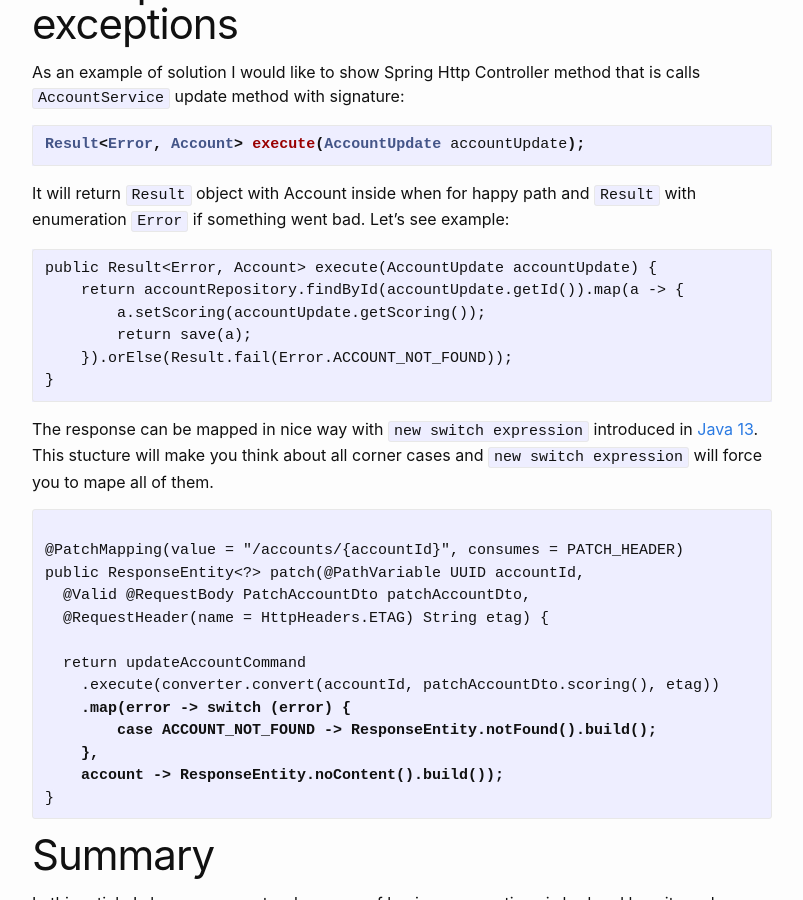
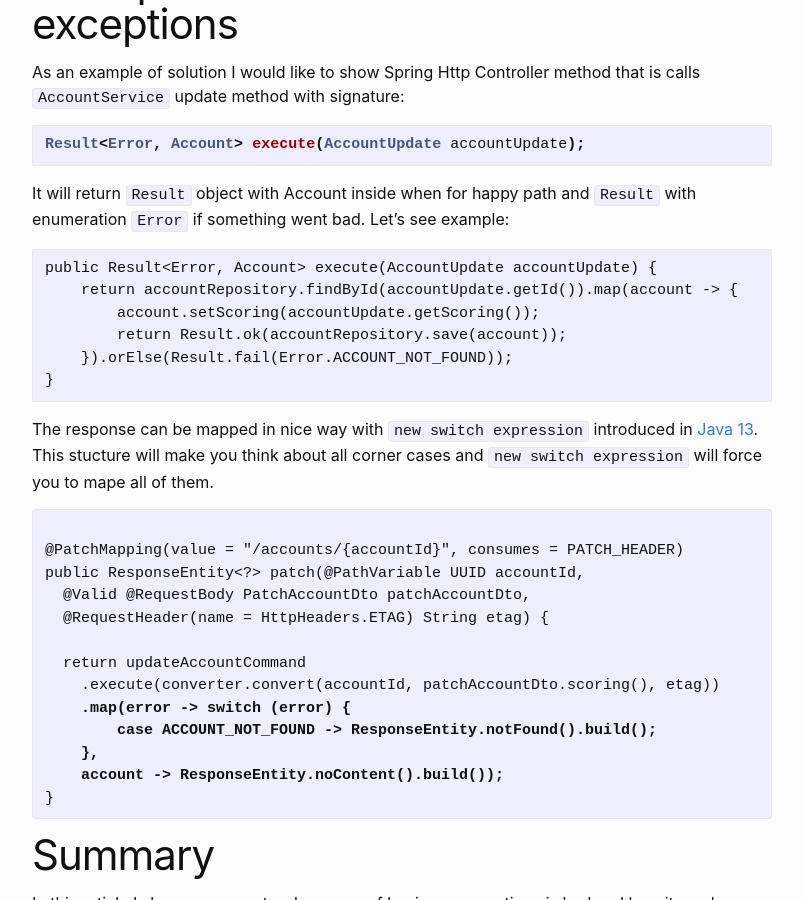
Before and after one commit to marekhudyma/marekhudyma.github.io, a Jekyll site: the page built from _posts/2020-02-01-exceptions.md, in a window 1280 px wide and 900 px high, scrolled down 2776 px. Shown: the whole window, without its empty margins (238-1041 px from the left). Built offline with Jekyll 4.4.1, drawn with Linux system fonts in a browser that asks for light colours.

Commit message:
Exceptions

````diff
--- a/_posts/2020-02-01-exceptions.md
+++ b/_posts/2020-02-01-exceptions.md
@@ -89,9 +89,9 @@ It will return `Result` object with Account inside when for happy path and `Resu
 
 ```
 public Result<Error, Account> execute(AccountUpdate accountUpdate) {
-    return accountRepository.findById(accountUpdate.getId()).map(a -> {
-        a.setScoring(accountUpdate.getScoring());
-        return save(a);
+    return accountRepository.findById(accountUpdate.getId()).map(account -> {
+        account.setScoring(accountUpdate.getScoring());
+        return Result.ok(accountRepository.save(account));
     }).orElse(Result.fail(Error.ACCOUNT_NOT_FOUND));
 }
 ```
````
